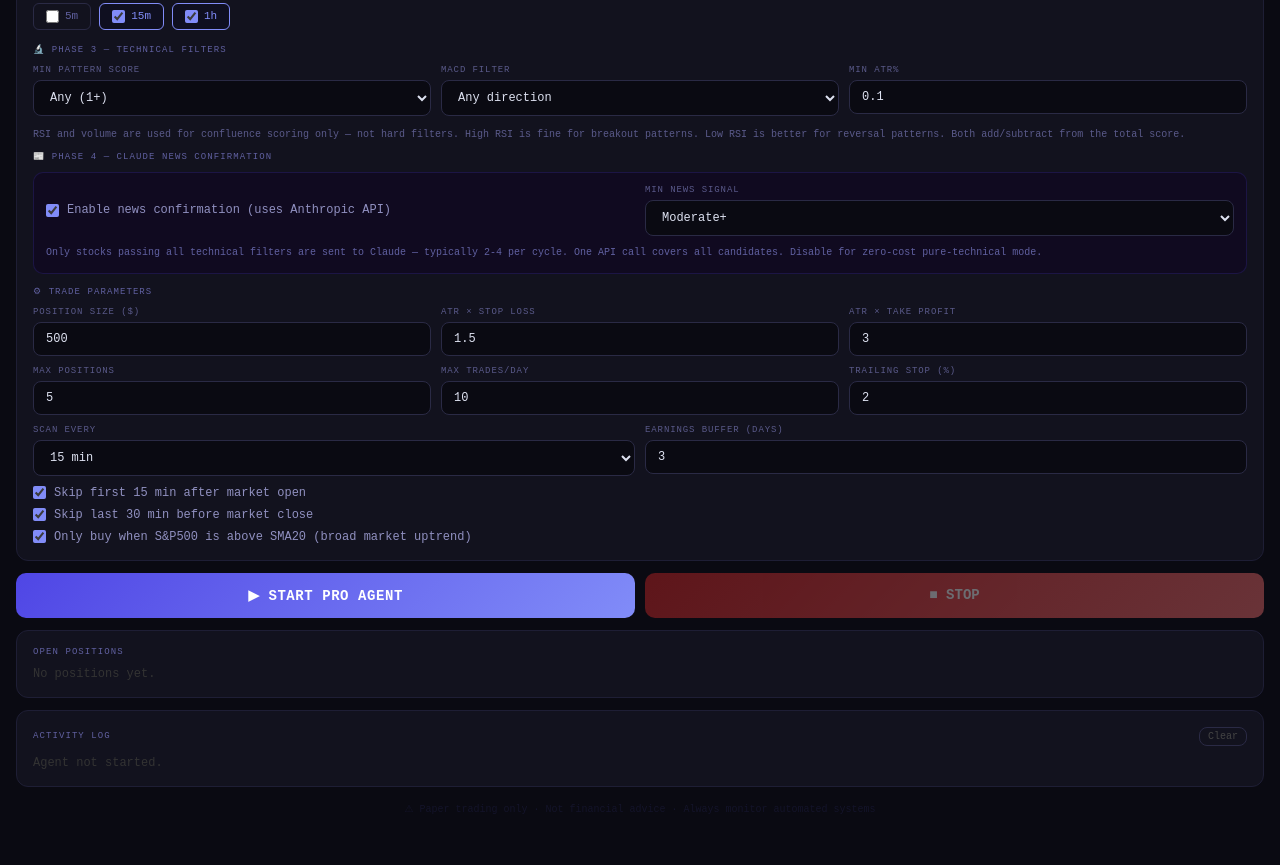
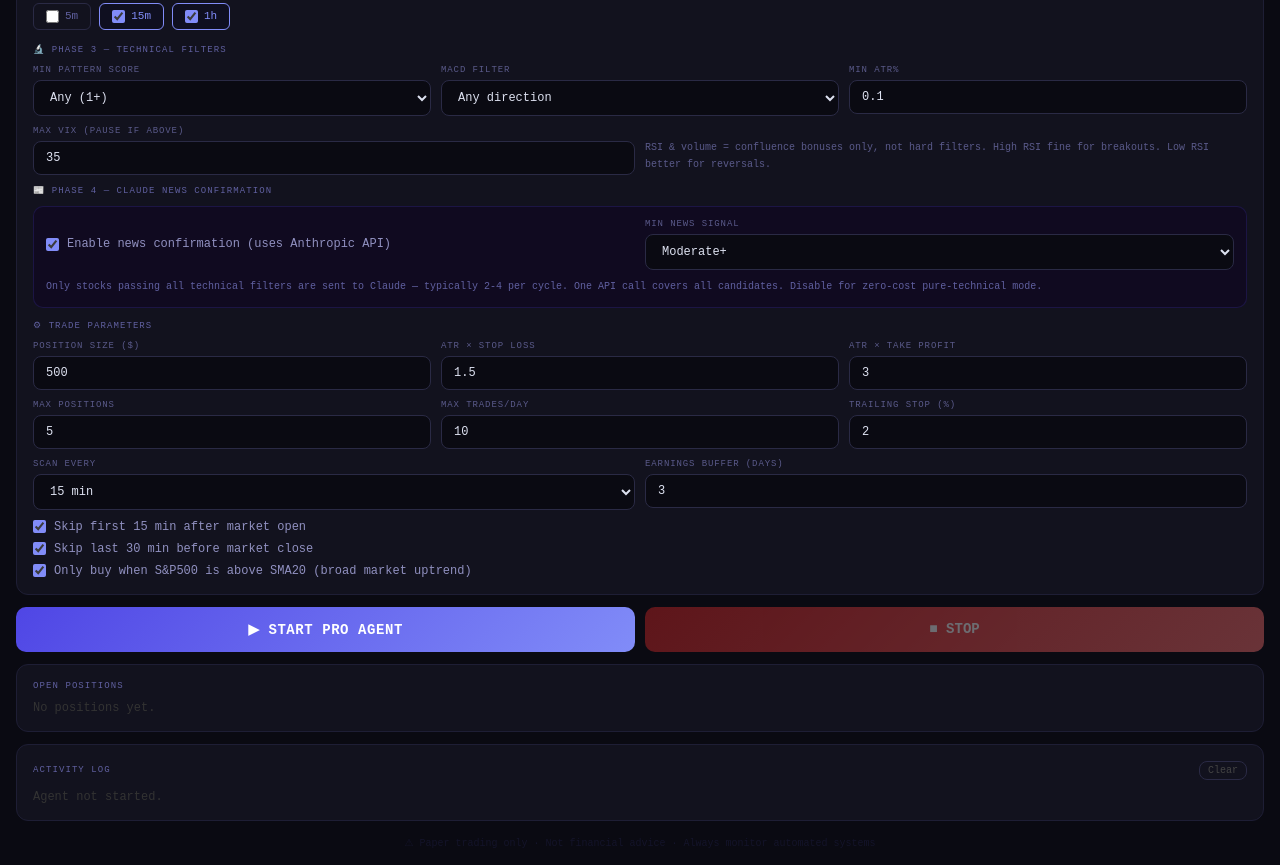
Before and after one commit to amene79-code/alpaca-proxy, a website: page pro_agent.html in a window 1280 px wide. Shown: the part 775-1640 px from the top of the page. Before the commit the page ends 1606 px from the top, so only its background shows below. Drawn offline with Linux system fonts and the light colour scheme.

Commit message:
Update VIX max value and adjust related text

```diff
--- a/pro_agent.html
+++ b/pro_agent.html
@@ -200,8 +200,9 @@ label{color:#9090c0}
     </div>
     <div><div class="fl">Min ATR%</div><input id="cfgMinATR" type="number" value="0.1" min="0.05" step="0.05"></div>
   </div>
-  <div style="font-size:10px;color:#5a5a8a;line-height:1.7;margin-bottom:8px">
-    RSI and volume are used for confluence scoring only — not hard filters. High RSI is fine for breakout patterns. Low RSI is better for reversal patterns. Both add/subtract from the total score.
+  <div class="g2">
+    <div><div class="fl">Max VIX (pause if above)</div><input id="cfgVIX" type="number" value="35" min="10" max="80"></div>
+    <div style="display:flex;align-items:flex-end;padding-bottom:2px"><div style="font-size:10px;color:#5a5a8a;line-height:1.7">RSI &amp; volume = confluence bonuses only, not hard filters. High RSI fine for breakouts. Low RSI better for reversals.</div></div>
   </div>
 
   <!-- News -->
@@ -960,7 +961,7 @@ async function _runCycle(){
     maxPos:   +document.getElementById("cfgMaxPos").value||5,
     maxDaily: +document.getElementById("cfgMaxDaily").value||10,
     minScore: +document.getElementById("cfgMinScore").value||1,
-    vixMax:   +document.getElementById("cfgVIX").value||30,
+    vixMax:   +document.getElementById("cfgVIX").value||35,
     macd:     document.getElementById("cfgMacd").value,
     minATR:   +document.getElementById("cfgMinATR").value||0.1,
     earnings: +document.getElementById("cfgEarnings").value||3,
```
